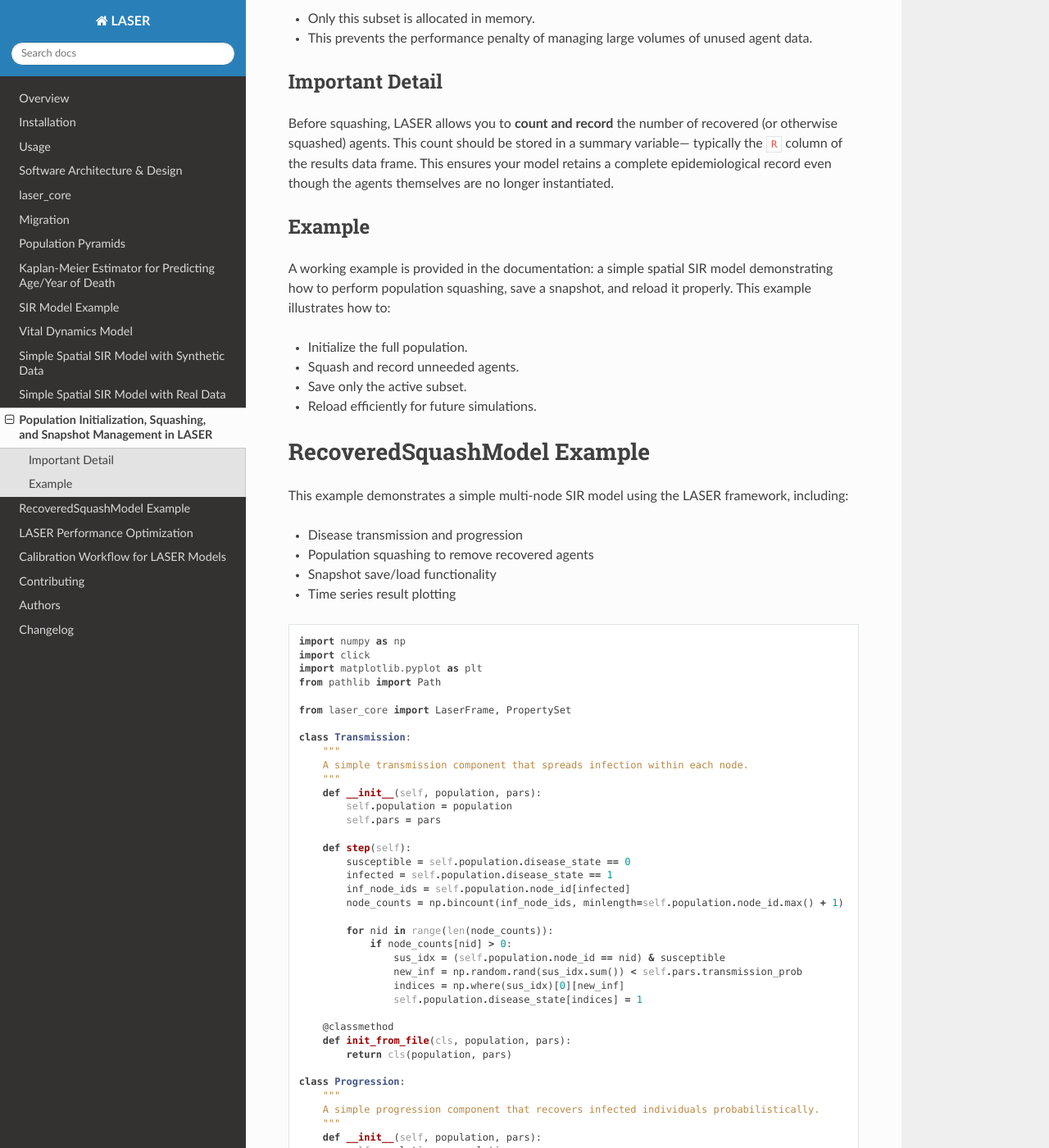
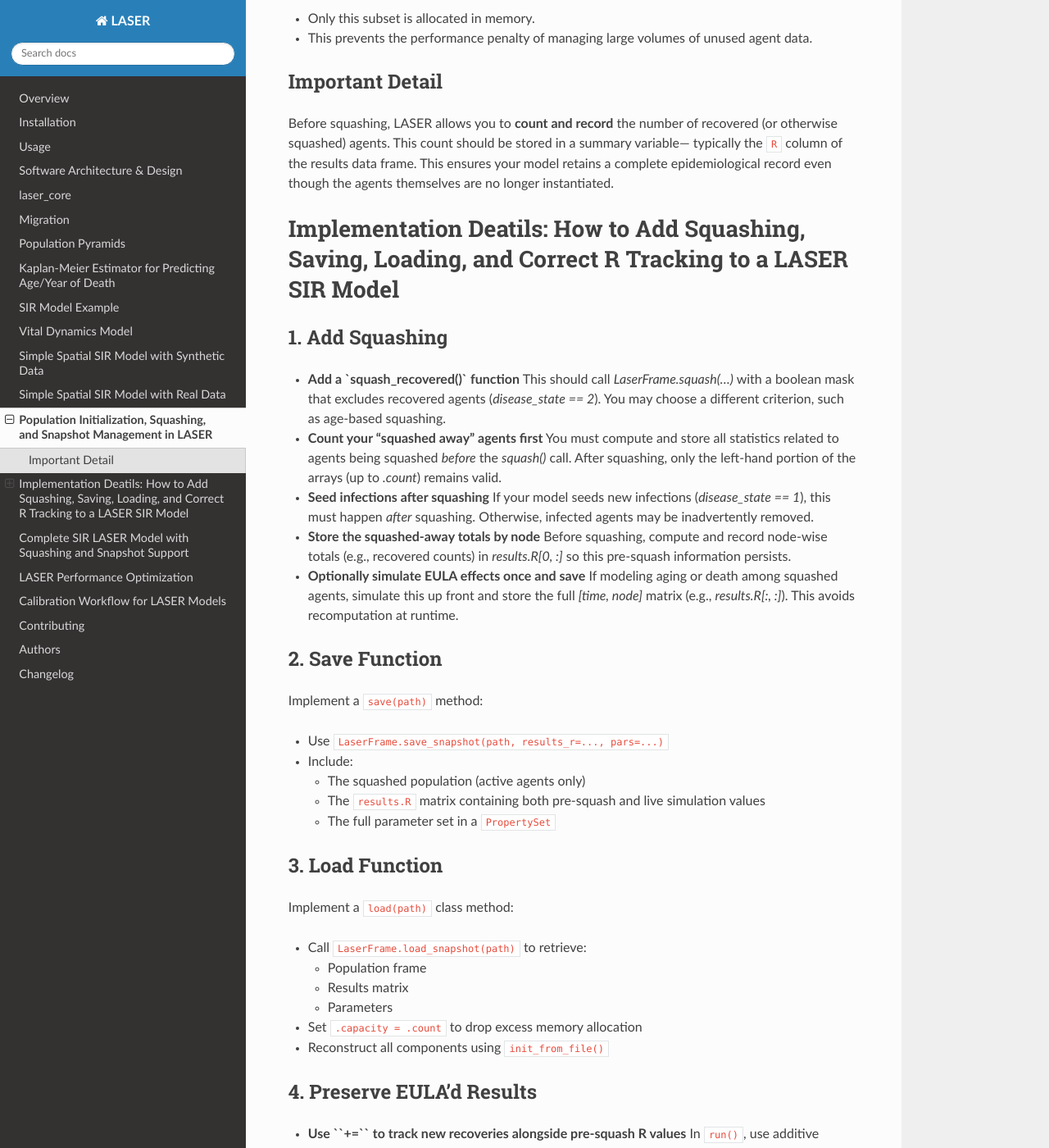
Before and after one commit to InstituteforDiseaseModeling/laser, a Sphinx documentation site: the page built from docs/eula.rst, in a window 1280 px wide and 1400 px high, scrolled down 810 px. Shown: the whole window at 82% size. Built offline with Sphinx 7.4.7 and the Read the Docs theme 3.1.0, drawn with Linux system fonts in a browser that asks for light colours; some of the changed text lies outside the part shown.

Commit message:
Flesh out the example even more including summary notes on implementation.

```diff
--- a/docs/eula.rst
+++ b/docs/eula.rst
@@ -42,29 +42,76 @@ Before squashing, LASER allows you to **count and record** the number of recover
 typically the ``R`` column of the results data frame. This ensures your model retains a
 complete epidemiological record even though the agents themselves are no longer instantiated.
 
+Implementation Deatils: How to Add Squashing, Saving, Loading, and Correct R Tracking to a LASER SIR Model
+==========================================================================================================
 
-Example
--------
+1. Add Squashing
+----------------
 
-A working example is provided in the documentation: a simple spatial SIR model demonstrating
-how to perform population squashing, save a snapshot, and reload it properly. This example
-illustrates how to:
+- **Add a `squash_recovered()` function**
+  This should call `LaserFrame.squash(...)` with a boolean mask that excludes recovered agents (`disease_state == 2`). You may choose a different criterion, such as age-based squashing.
 
-- Initialize the full population.
-- Squash and record unneeded agents.
-- Save only the active subset.
-- Reload efficiently for future simulations.
+- **Count your “squashed away” agents first**
+  You must compute and store all statistics related to agents being squashed *before* the `squash()` call. After squashing, only the left-hand portion of the arrays (up to `.count`) remains valid.
 
+- **Seed infections after squashing**
+  If your model seeds new infections (`disease_state == 1`), this must happen *after* squashing. Otherwise, infected agents may be inadvertently removed.
 
-RecoveredSquashModel Example
-============================
+- **Store the squashed-away totals by node**
+  Before squashing, compute and record node-wise totals (e.g., recovered counts) in `results.R[0, :]` so this pre-squash information persists.
 
-This example demonstrates a simple multi-node SIR model using the LASER framework, including:
+- **Optionally simulate EULA effects once and save**
+  If modeling aging or death among squashed agents, simulate this up front and store the full `[time, node]` matrix (e.g., `results.R[:, :]`). This avoids recomputation at runtime.
 
-- Disease transmission and progression
-- Population squashing to remove recovered agents
-- Snapshot save/load functionality
-- Time series result plotting
+2. Save Function
+----------------
+
+Implement a ``save(path)`` method:
+
+- Use ``LaserFrame.save_snapshot(path, results_r=..., pars=...)``
+- Include:
+
+  - The squashed population (active agents only)
+  - The ``results.R`` matrix containing both pre-squash and live simulation values
+  - The full parameter set in a ``PropertySet``
+
+3. Load Function
+----------------
+
+Implement a ``load(path)`` class method:
+
+- Call ``LaserFrame.load_snapshot(path)`` to retrieve:
+
+  - Population frame
+  - Results matrix
+  - Parameters
+
+- Set ``.capacity = .count`` to drop excess memory allocation
+- Reconstruct all components using ``init_from_file()``
+
+4. Preserve EULA’d Results
+--------------------------
+
+- **Use ``+=`` to track new recoveries alongside pre-squash R values**
+  In ``run()``, use additive updates so that pre-saved recovered agents are preserved:
+
+  .. code-block:: python
+
+      self.results.R[t, nid] += ((self.population.node_id == nid) &
+                                 (self.population.disease_state == 2)).sum()
+
+This ensures your output accounts for both squashed-away immunity and recoveries during the live simulation.
+
+Complete SIR LASER Model with Squashing and Snapshot Support
+============================================================
+
+This example demonstrates a complete SIR model using LASER, featuring:
+
+- Agent squashing based on recovery state
+- Pre-squash result capture
+- Snapshot saving and loading
+- Node-level time series tracking
+- Plotting of total S, I, and R dynamics
 
 .. code-block:: python
 
@@ -122,40 +169,77 @@ This example demonstrates a simple multi-node SIR model using the LASER framewor
         A simple multi-node SIR model demonstrating use of LASER's squash and snapshot mechanisms.
         """
         def __init__(self, num_agents=100000, num_nodes=20, timesteps=365):
-            ...
+            self.num_agents = num_agents
+            self.num_nodes = num_nodes
+            self.timesteps = timesteps
+            self.population = LaserFrame(capacity=num_agents, initial_count=num_agents)
+            self.population.add_scalar_property("node_id", dtype=np.int32)
+            self.population.add_scalar_property("disease_state", dtype=np.int8)  # 0=S, 1=I, 2=R
+
+            self.results = LaserFrame(capacity=self.num_nodes)
+            self.results.add_vector_property("S", length=timesteps, dtype=np.int32)
+            self.results.add_vector_property("I", length=timesteps, dtype=np.int32)
+            self.results.add_vector_property("R", length=timesteps, dtype=np.int32)
+
+            self.pars = PropertySet({
+                "r0": 2.5,
+                "migration_k": 0.1,
+                "seasonal_factor": 0.8,
+                "transmission_prob": 0.2,
+                "recovery_days": 14
+            })
+
             self.components = [
                 Transmission(self.population, self.pars),
                 Progression(self.population, self.pars)
             ]
 
         def initialize(self):
-            ...
+            np.random.seed(42)
+            self.population.node_id[:] = np.random.randint(0, self.num_nodes, size=self.num_agents)
+            recovered = np.random.rand(self.num_agents) < 0.6
+            self.population.disease_state[:] = np.where(recovered, 2, 0)
 
         def seed_infections(self):
-            ...
+            susceptible = self.population.disease_state == 0
+            num_seed = max(1, int(0.001 * self.population.count))
+            seed_indices = np.random.choice(np.where(susceptible)[0], size=num_seed, replace=False)
+            self.population.disease_state[seed_indices] = 1
 
         def squash_recovered(self):
             """
             Removes all agents who are recovered (state 2).
             This reduces memory footprint and speeds up simulation.
             """
-            ...
+            keep = self.population.disease_state[:self.population.count] != 2
+            self.population.squash(keep)
 
         def populate_results(self):
             """
             Populate initial R values before squashing to reflect the pre-squash immunity landscape.
             """
-            ...
+            for nid in range(self.num_nodes):
+                initial_r = ((self.population.disease_state == 2) & (self.population.node_id == nid)).sum()
+                decay = np.linspace(initial_r, initial_r * 0.9, self.timesteps, dtype=int)
+                self.results.R[:, nid] = decay
+            print("Initial R counts per node:", self.results.R[0, :])
+            print("Total initial R (summed):", self.results.R[0, :].sum())
 
         def run(self):
-            ...
+            for t in range(self.timesteps):
+                for component in self.components:
+                    component.step()
+                for nid in range(self.num_nodes):
+                    self.results.S[t, nid] = ((self.population.node_id == nid) & (self.population.disease_state == 0)).sum()
+                    self.results.I[t, nid] = ((self.population.node_id == nid) & (self.population.disease_state == 1)).sum()
+                    self.results.R[t, nid] += ((self.population.node_id == nid) & (self.population.disease_state == 2)).sum()
 
         def save(self, path):
             """
             Save the current model state to an HDF5 file, including population frame,
             pre-squash results, and simulation parameters.
             """
-            ...
+            self.population.save_snapshot(path, results_r=self.results.R, pars=self.pars)
 
         @classmethod
         def load(cls, path):
@@ -163,13 +247,39 @@ This example demonstrates a simple multi-node SIR model using the LASER framewor
             Reload a model from an HDF5 snapshot. Note: reloaded population will have
             only post-squash agents (e.g., susceptibles and infected).
             """
-            ...
+            pop, results_r, pars = LaserFrame.load_snapshot(path)
+            model = cls(num_agents=pop.capacity, num_nodes=results_r.shape[1], timesteps=results_r.shape[0])
+            model.population = pop
+            model.results.R[:, :] = results_r
+            model.pars = PropertySet(pars)
+            model.pars["transmission_prob"] /= 10  # example modification after reload
+            model.components = [
+                Transmission.init_from_file(model.population, model.pars),
+                Progression.init_from_file(model.population, model.pars)
+            ]
+            return model
 
         def plot(self):
             """
             Plot the time series of total S, I, and R across all nodes.
             """
-            ...
+            plt.figure(figsize=(10, 6))
+            s_total = self.results.S.sum(axis=1)
+            i_total = self.results.I.sum(axis=1)
+            r_total = self.results.R.sum(axis=1)
+            plt.plot(s_total, label="Susceptible")
+            plt.plot(i_total, label="Infected")
+            plt.plot(r_total, label="Recovered")
+
+            plt.xlabel("Time")
+            plt.ylabel("Population count")
+            plt.title("SIR Model Over Time")
+            plt.legend()
+            plt.grid(True)
+            plt.tight_layout()
+            plt.savefig("sir_plot.png")
+            plt.show()
+            print("Plot saved as sir_plot.png")
 
     @click.command()
     @click.option("--init-pop-file", type=click.Path(), default=None, help="Path to snapshot to resume from.")
```
